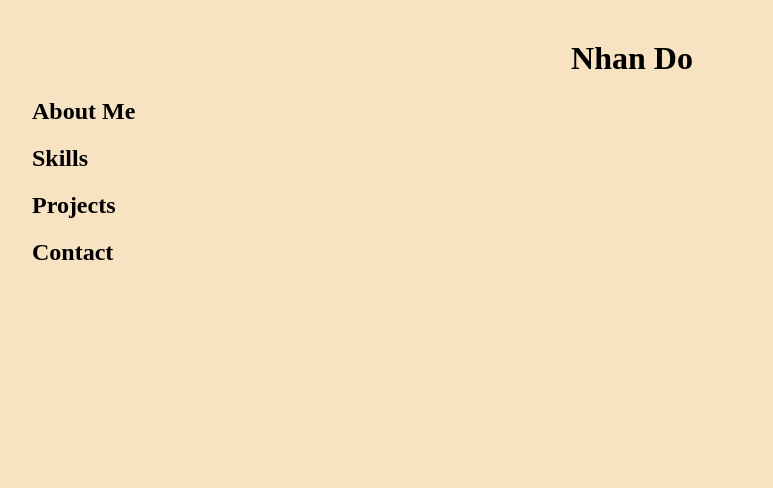
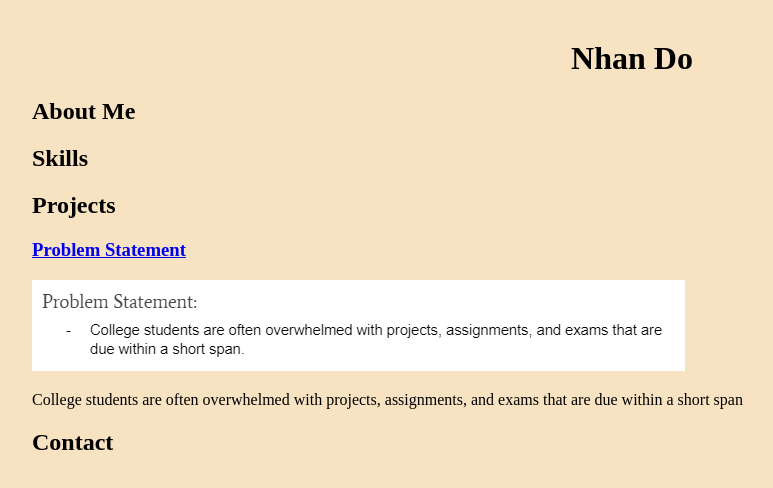
Before and after one commit to nhandhi/nhandhi.github.io, a plain HTML site: page index.html in a window 1280 px wide. Shown: the whole page, without its empty margins (8-781 px from the left). Drawn offline with Linux system fonts and the light colour scheme.

Commit message:
Added the problem statement

```diff
--- a/index.html
+++ b/index.html
@@ -16,6 +16,17 @@
         <div class="projects">
             <h2> Projects </h2></div>
 
+            <!-- Problem Statement Assignment -->
+        <section class="project">
+            <a href="files/CSCE190_ProblemStatement.pdf">
+                <h3>Problem Statement</h3>
+            </a>
+            <a href="files/CSCE190_ProblemStatement.pdf">
+                <img src="images/problem-statement.png">
+            </a>
+            <p>College students are often overwhelmed with projects, assignments, and exams that are due within a short span</p>
+            </section>
+
         <div class="contact">
             <h2> Contact </h2></div>
     </body>
```
Also changed, not shown: images/problem-statement.png (added), 1 other file.
